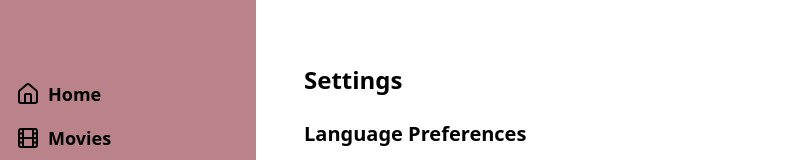
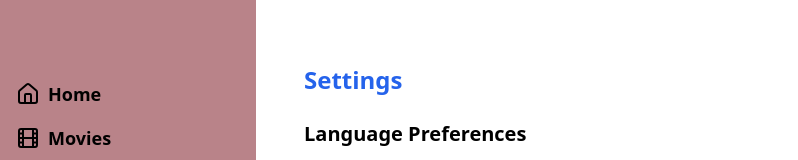
Before and after one commit to Prabodhidissanayake/movie-dashboard, a Next.js app: page /settings in a window 1280 px wide. Shown: the top 160 px of the page, without its empty margins (0-798 px from the left). Built offline with nearby package versions, Linux system fonts and the light colour scheme.

Commit message:
changed topic color to blue

```diff
--- a/src/app/(client-pages)/settings/page.tsx
+++ b/src/app/(client-pages)/settings/page.tsx
@@ -25,7 +25,7 @@
 
   return (
     <main className="container mx-auto px-4 py-8">
-      <h1 className="text-2xl font-bold mb-6">Settings</h1>
+      <h1 className="text-2xl font-bold mb-6 text-blue-600">Settings</h1>
 
       <section className="max-w-md">
         <h2 className="text-xl font-semibold mb-4">Language Preferences</h2>
```
